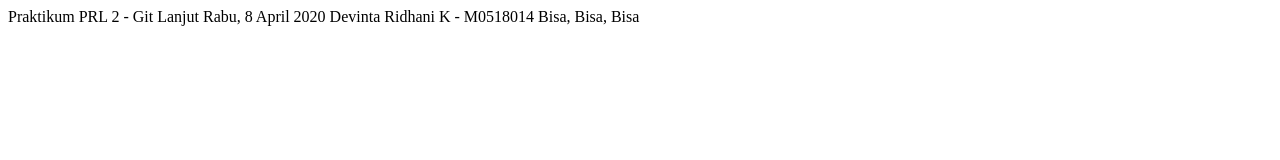
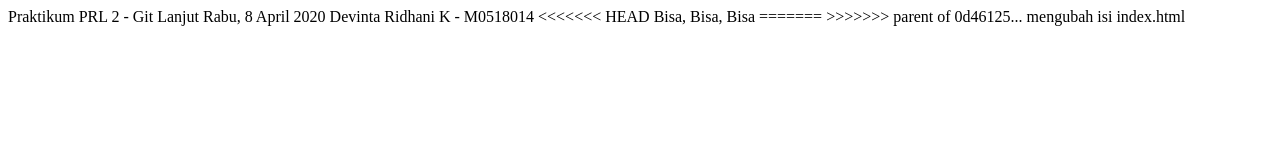
Before and after one commit to devintaa/PRAK2RPL, a plain HTML site: page index.html in a window 1280 px wide. Drawn offline with Linux system fonts and the light colour scheme.

Commit message:
commit hasil revert

```diff
--- a/index.html
+++ b/index.html
@@ -6,6 +6,9 @@
 <body>
 	Rabu, 8 April 2020
 	Devinta Ridhani K - M0518014
+<<<<<<< HEAD
 	Bisa, Bisa, Bisa
+=======
+>>>>>>> parent of 0d46125... mengubah isi index.html
 </body>
 </html>
```
Also changed, not shown: coba/baru.txt (deleted).
